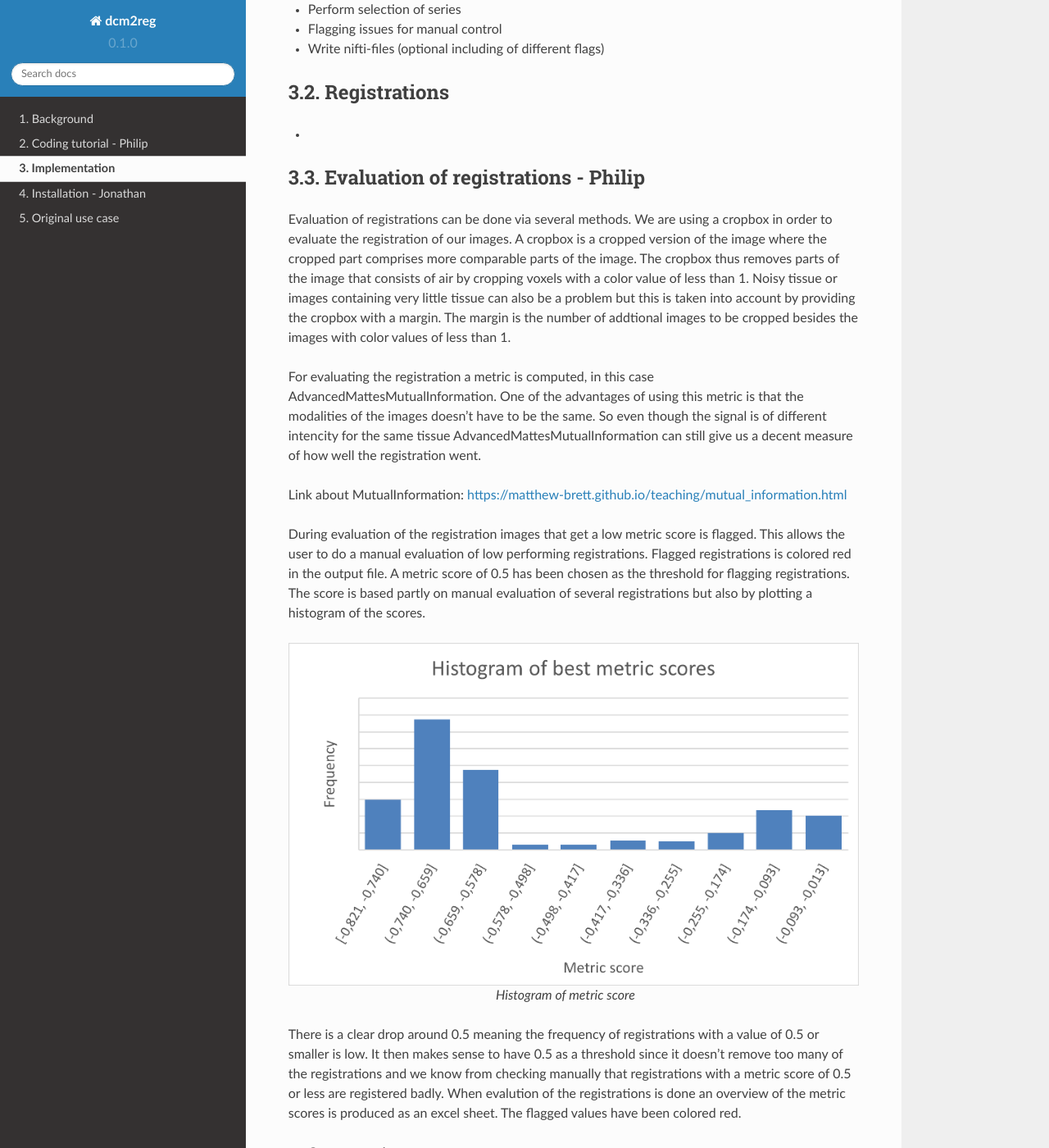
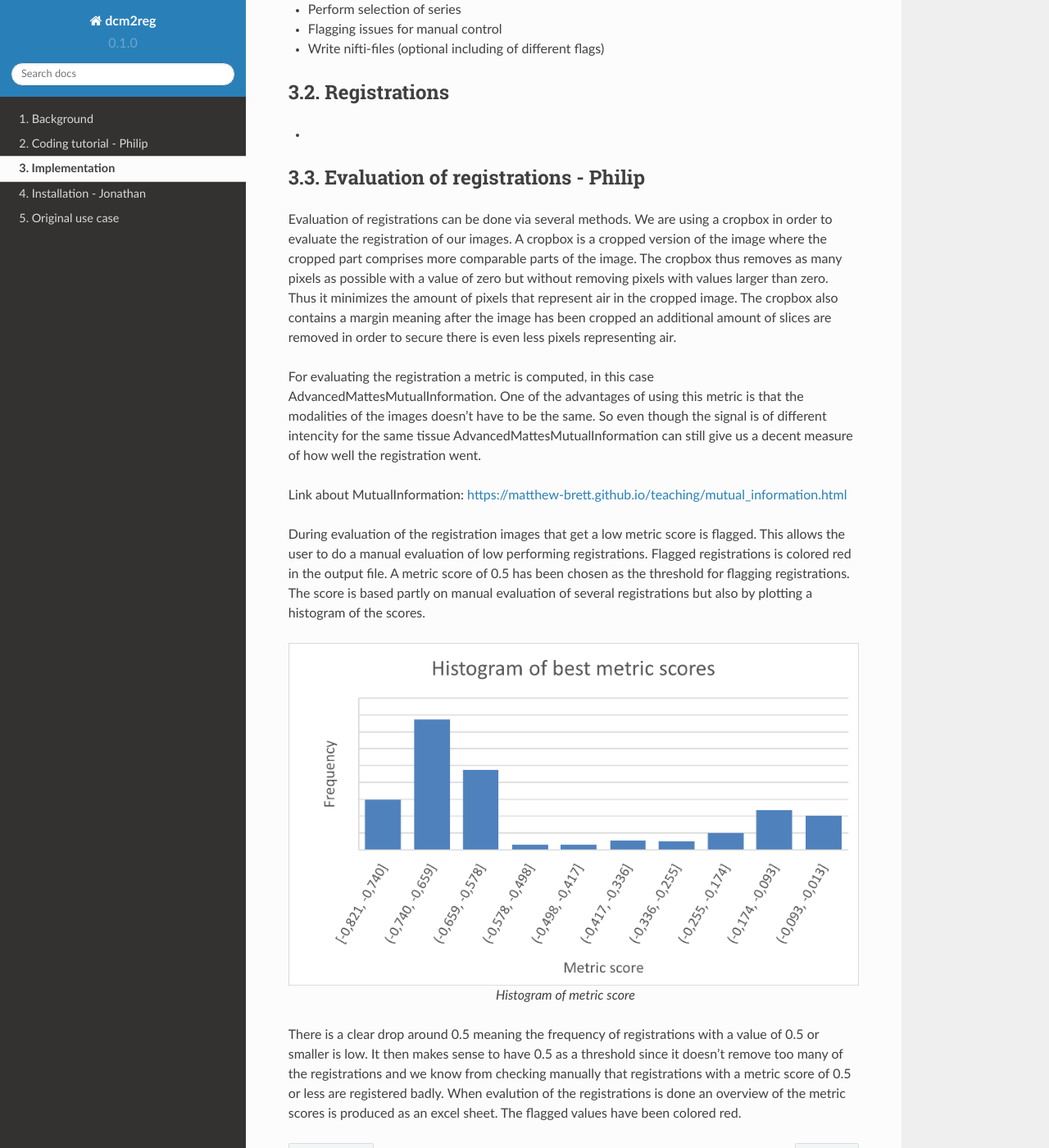
Before and after one commit to Dokkedal/dcm2reg, a Sphinx documentation site: the page built from docs/source/implementation.rst, in a window 1280 px wide and 1400 px high, scrolled down 240 px. Shown: the whole window at 82% size. Built offline with Sphinx 7.4.7 and the Read the Docs theme 2.0.0, drawn with Linux system fonts in a browser that asks for light colours; some of the changed text lies outside the part shown.

Commit message:
implementation-small changes 260522_15:15

```diff
--- a/docs/source/implementation.rst
+++ b/docs/source/implementation.rst
@@ -18,10 +18,10 @@
 ===========================
 Evaluation of registrations can be done via several methods. We are using a cropbox in order to evaluate
 the registration of our images. A cropbox is a cropped version of the image where the cropped part comprises
-more comparable parts of the image. The cropbox thus removes parts of the image that consists of air
-by cropping voxels with a color value of less than 1. Noisy tissue or images containing very little tissue
-can also be a problem but this is taken into account by providing the cropbox with a margin. The margin is the
-number of addtional images to be cropped besides the images with color values of less than 1.
+more comparable parts of the image. The cropbox thus removes as many pixels as possible with a value of zero
+but without removing pixels with values larger than zero. Thus it minimizes the amount of pixels that represent
+air in the cropped image. The cropbox also contains a margin meaning after the image has been cropped an additional
+amount of slices are removed in order to secure there is even less pixels representing air.
 
 For evaluating the registration a metric is computed, in this case AdvancedMattesMutualInformation. One of
 the advantages of using this metric is that the modalities of the images doesn't have to be the same. So even
@@ -48,9 +48,9 @@
 evalution of the registrations is done an overview of the metric scores is produced as an excel sheet. The
 flagged values have been colored red.
 
-
-* Crop zero-columns
-* Crop threshold (manual)
-* Compute MutualInformation
-* Flag values below threshold
-* Logging
+..
+    * Crop zero-columns
+    * Crop threshold (manual)
+    * Compute MutualInformation
+    * Flag values below threshold
+    * Logging
```
